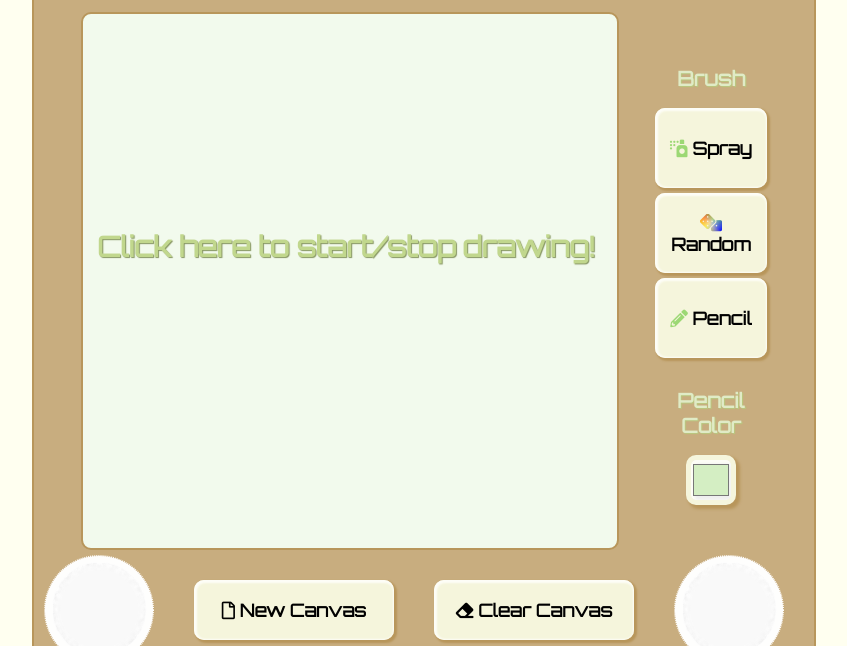
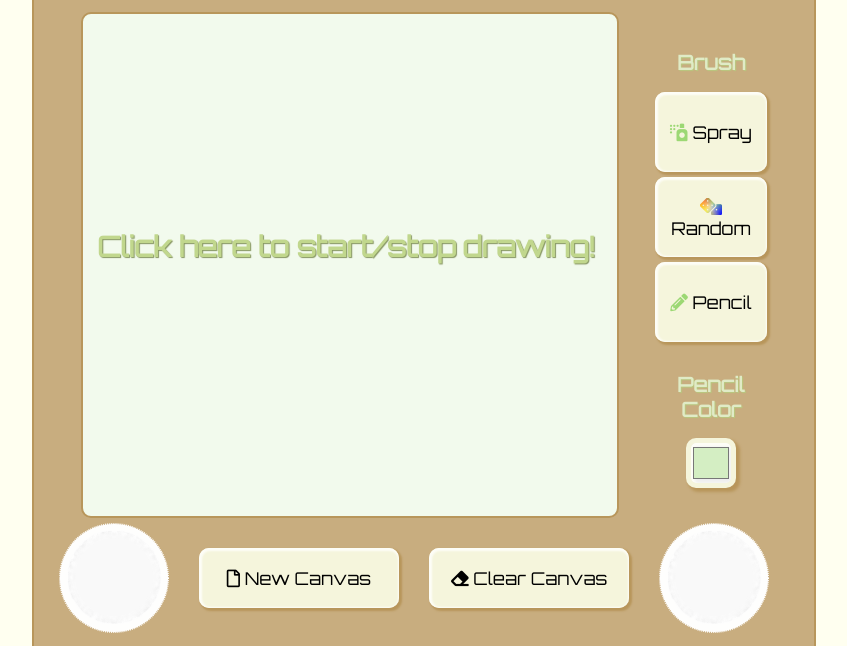
Before and after one commit to paposeco/etchasketch, a plain HTML site: page index.html in a window 1280 px wide. Shown: the part 95-741 px from the top of the page, without its empty margins (216-1063 px from the left). Drawn offline with Linux system fonts and the light colour scheme.

Commit message:
css changes for uniformity across browsers

```diff
--- a/styles/style.css
+++ b/styles/style.css
@@ -65,7 +65,7 @@ body {
 }
 
 #centerDiv {
-  height: 89vh;
+  height: 68vh;
   width: 89vh;
   display: flex;
   flex-direction: row;
@@ -101,7 +101,7 @@ body {
 #bottomDiv {
   height: 15vh;
   flex-shrink: 0;
-  width: 100%;
+  width: 95%;
   display: flex;
   justify-content: space-around;
   align-items: center;
@@ -110,7 +110,7 @@ body {
 
 button {
   font-size: 1.1rem; /*17*/
-  font-weight: 600;
+  font-weight: 500;
   border-radius: 10px;
   background: #f5f5dc;
   box-shadow: inset 1px 1px 2px 2px hsl(60, 56%, 98%), 2px 2px 2px 1px #b8965b;
@@ -197,7 +197,7 @@ a {
 
 #clickHere {
   width: 65vh;
-  height: 65vh;
+  height: 30vh;
   padding-top: 23vh;
 }
 
```
